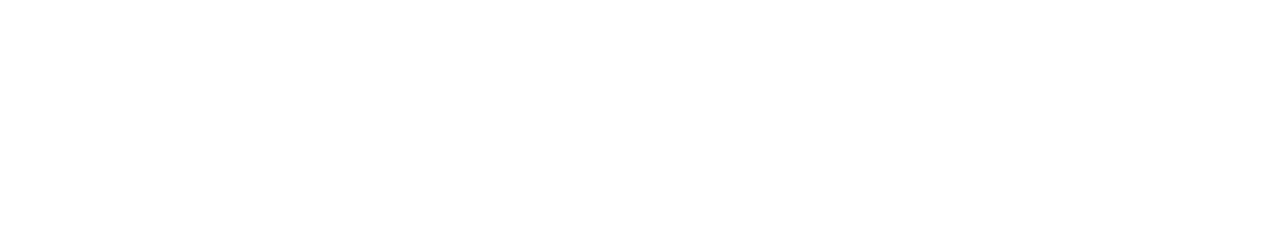
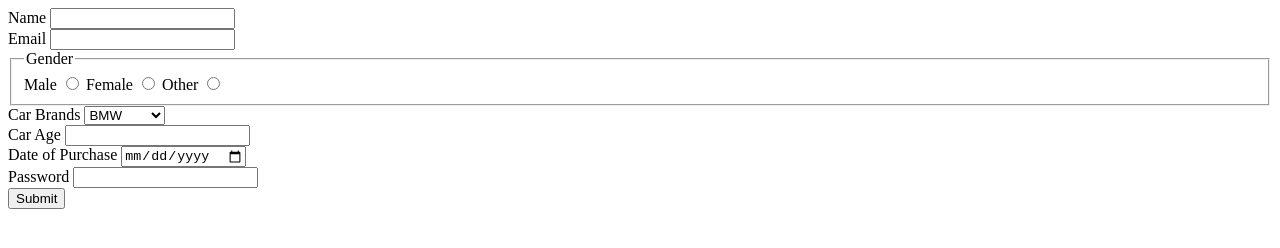
Before and after one commit to acciojob/car-insurance-form-souvikpaul6436, a website: page main.html in a window 1280 px wide. Drawn offline with Linux system fonts and the light colour scheme.

Commit message:
created a submission

```diff
--- a/main.html
+++ b/main.html
@@ -1,16 +1,61 @@
 <!DOCTYPE html>
+<html lang="en">
+<head>
+<meta charset="UTF-8">
+<meta name="viewport" content="width=device-width, initial-scale=1.0">
+<title>Car Insurance Registration Form</title>
+</head>
+<body>
 
-<html>
+<form method="post" action="/submit-form">
+  <div>
+    <label for="name">Name</label>
+    <input type="text" id="name" name="name" required>
+  </div>
 
-<head>
-	<link rel="stylesheet" href="styles.css">
-</head>
+  <div>
+    <label for="email">Email</label>
+    <input type="email" id="email" name="email" required>
+  </div>
 
-<body>
-	<!-- the entire body must be written by student -->
-    <script type="text/javascript" src="./script.js">
-</script>
+  <div>
+    <fieldset>
+      <legend>Gender</legend>
+      <label for="male">Male</label>
+      <input type="radio" id="male" name="gender" value="male" required>
+      <label for="female">Female</label>
+      <input type="radio" id="female" name="gender" value="female" required>
+      <label for="other">Other</label>
+      <input type="radio" id="other" name="gender" value="other" required>
+    </fieldset>
+  </div>
+
+  <div>
+    <label for="cars">Car Brands</label>
+    <select id="cars" name="cars">
+      <option value="BMW">BMW</option>
+      <option value="Audi">Audi</option>
+      <option value="Mercedes">Mercedes</option>
+    </select>
+  </div>
+
+  <div>
+    <label for="carage">Car Age</label>
+    <input type="number" id="carage" name="carage" required>
+  </div>
+
+  <div>
+    <label for="dop">Date of Purchase</label>
+    <input type="date" id="dop" name="dop" required>
+  </div>
+
+  <div>
+    <label for="password">Password</label>
+    <input type="password" id="password" name="password" required>
+  </div>
+
+  <button type="submit">Submit</button>
+</form>
 
 </body>
-
 </html>
```
